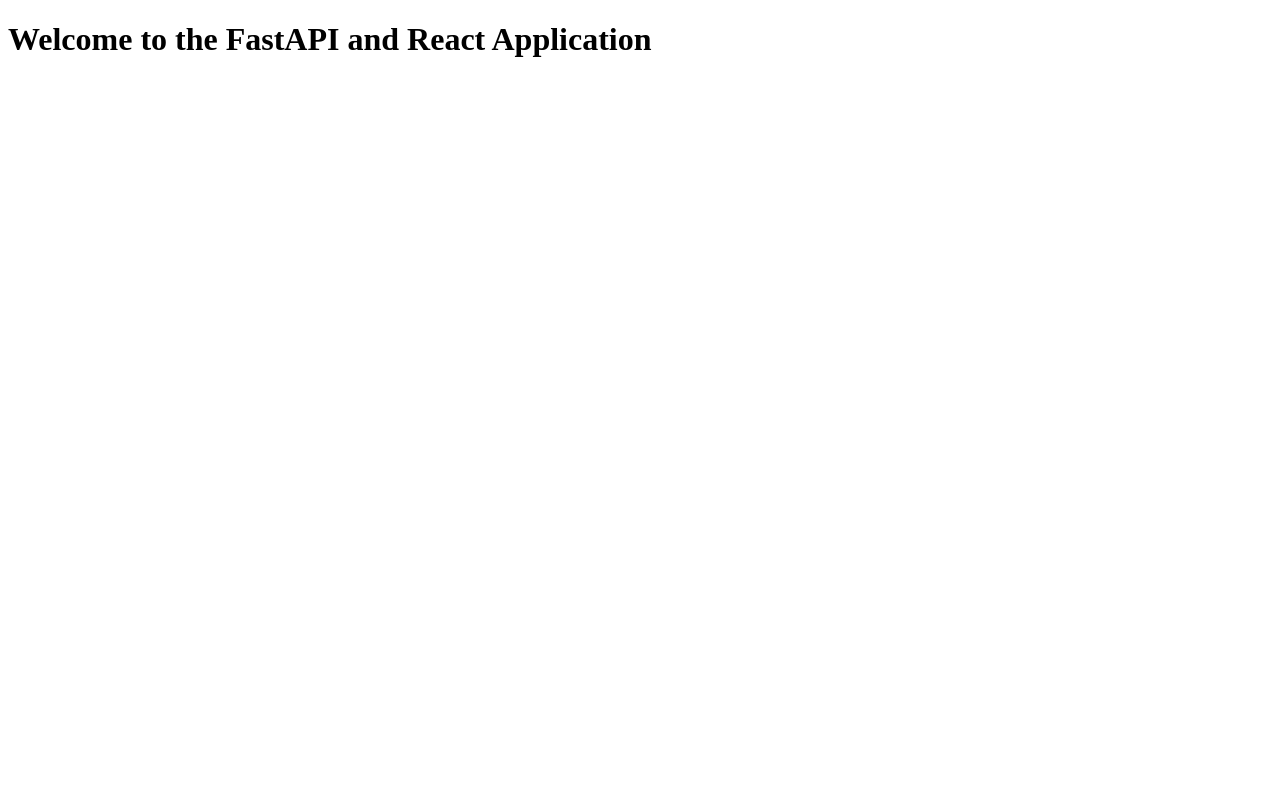
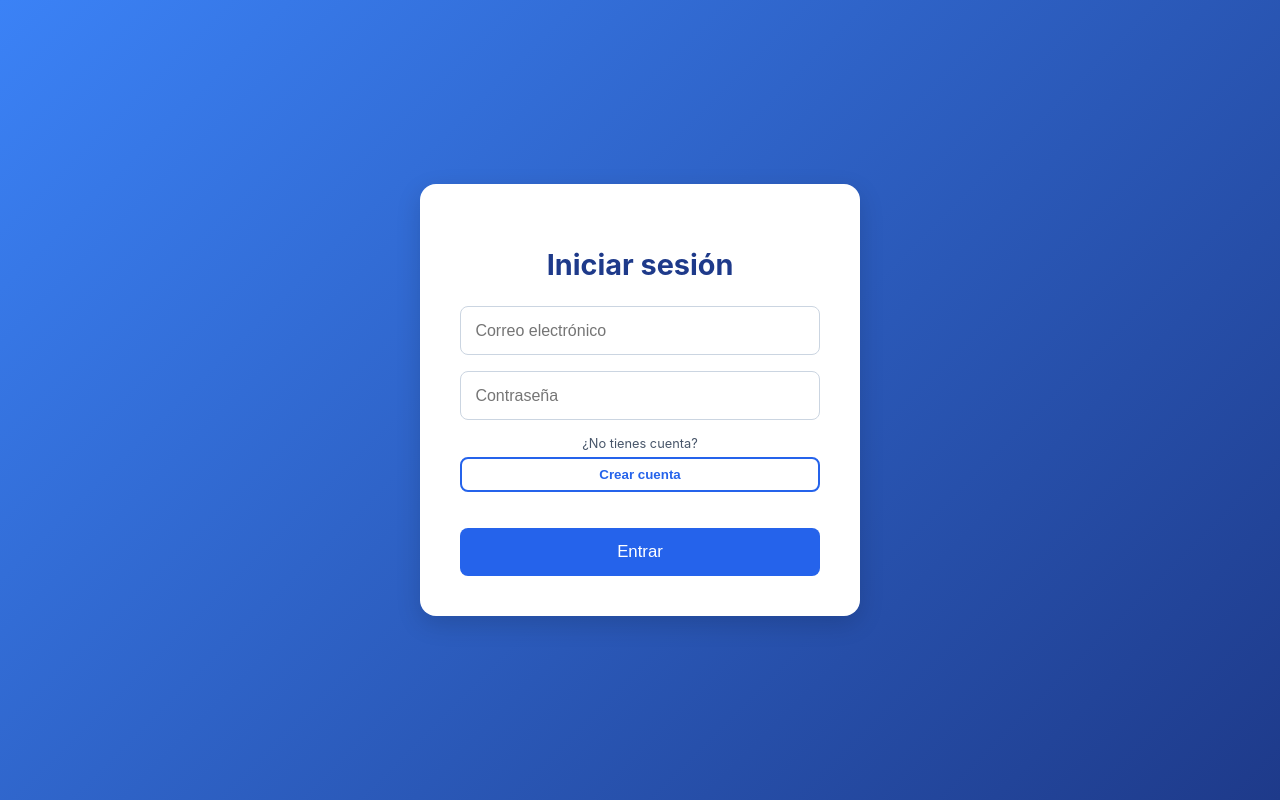
Before and after one commit to JuanFDJ73/FastAPI-AI-streaming, a React (Vite) app in the folder Frontend/: page /login in a window 1280 px wide. Built offline with nearby package versions, Linux system fonts and the light colour scheme; no server answers.

Commit message:
Add Login and Signup components with basic structure and styles. and routing with React Router

```diff
--- a/Frontend/package.json
+++ b/Frontend/package.json
@@ -12,7 +12,8 @@
   "dependencies": {
     "axios": "^1.13.2",
     "react": "^19.2.0",
-    "react-dom": "^19.2.0"
+    "react-dom": "^19.2.0",
+    "react-router-dom": "^6.30.2"
   },
   "devDependencies": {
     "@eslint/js": "^9.39.1",
--- a/Frontend/src/App.css
+++ b/Frontend/src/App.css
@@ -0,0 +1,10 @@
+html,
+body,
+#root {
+  margin: 0;
+  padding: 0;
+  width: 100%;
+  height: 100%;
+  overflow-x: hidden;
+
+}
--- a/Frontend/src/App.jsx
+++ b/Frontend/src/App.jsx
@@ -1,9 +1,18 @@
-function App() {
+import { BrowserRouter, Route, Routes, Navigate } from "react-router-dom";
+
+import Login from "./pages/auth/Login";
+import Signup from "./pages/auth/Signup";
+
+import "./App.css";
+
+export default function App() {
   return (
-    <div className="App">
-      <h1>Welcome to the FastAPI and React Application</h1>
-    </div>
+    <BrowserRouter>
+      <Routes>
+        <Route path="/" element={<Navigate to="/login" replace />} />
+        <Route path="/login" element={<Login />} />
+        <Route path="/signup" element={<Signup />} />
+      </Routes>
+    </BrowserRouter>
   );
 }
-
-export default App;
--- /dev/null
+++ b/Frontend/src/api/api.js
@@ -0,0 +1,15 @@
+const VITE_API_URL = import.meta.env.VITE_API_URL;
+
+export async function apiPost(path, data) {
+  const res = await fetch(`${VITE_API_URL}${path}`, {
+    method: "POST",
+    headers: { "Content-Type": "application/json" },
+    body: JSON.stringify(data),
+  });
+  return res.json();
+}
+
+export async function apiGet(path) {
+  const res = await fetch(`${VITE_API_URL}${path}`);
+  return res.json();
+}
--- /dev/null
+++ b/Frontend/src/pages/auth/Login.css
@@ -0,0 +1,129 @@
+/* Fondo general */
+.auth-login {
+  width: 100%;
+  height: 100vh;
+  display: flex;
+  justify-content: center;
+  align-items: center;
+  background: linear-gradient(135deg, #3b82f6, #1e3a8a);
+  font-family: 'Inter', sans-serif;
+}
+
+/* Contenedor del formulario */
+.auth-form {
+  background: #ffffff;
+  width: 360px;
+  padding: 2.5rem;
+  border-radius: 1rem;
+  box-shadow: 0 8px 25px rgba(0, 0, 0, 0.15);
+  animation: fadeIn 0.5s ease both;
+}
+
+/* Título */
+.auth-title h2 {
+  text-align: center;
+  margin-bottom: 1.5rem;
+  font-size: 1.8rem;
+  color: #1e3a8a;
+}
+
+/* Bloque superior (signup) */
+.auth-extra {
+  text-align: center;
+  margin: 1rem 0 1rem 0;
+  display: flex;
+  flex-direction: column;
+  gap: 0.4rem;
+  color: #475569;
+  font-size: 0.8rem;
+}
+
+.signup-btn {
+  background: transparent;
+  border: 2px solid #2563eb;
+  padding: 0.5rem 0.8rem;
+  border-radius: 0.5rem;
+  cursor: pointer;
+  color: #2563eb;
+  font-weight: 600;
+  transition: all 0.25s ease;
+}
+
+.signup-btn:hover {
+  background: #2563eb;
+  color: #ffffff;
+}
+
+/* Inputs */
+.auth-imputs {
+  display: flex;
+  flex-direction: column;
+  gap: 1rem;
+}
+
+.auth-imputs input {
+  padding: 0.9rem;
+  border-radius: 0.5rem;
+  border: 1px solid #cbd5e1;
+  font-size: 1rem;
+  transition: all 0.2s ease;
+}
+
+.auth-imputs input:focus {
+  border-color: #3b82f6;
+  box-shadow: 0 0 0 3px rgba(59, 130, 246, 0.25);
+  outline: none;
+}
+
+/* Botón Login */
+.auth-button button {
+  width: 100%;
+  margin-top: 1.2rem;
+  padding: 0.9rem;
+  background: #2563eb;
+  color: white;
+  border: none;
+  border-radius: 0.5rem;
+  font-size: 1.05rem;
+  cursor: pointer;
+  transition: background 0.25s ease, transform 0.15s ease;
+}
+
+.auth-button button:hover {
+  background: #1d4ed8;
+  transform: translateY(-2px);
+}
+
+/* Entrar como anónimo */
+.auth-anon {
+  margin-top: 1rem;
+  text-align: center;
+}
+
+.anon-btn {
+  background: #f1f5f9;
+  border: none;
+  padding: 0.7rem;
+  width: 100%;
+  border-radius: 0.5rem;
+  cursor: pointer;
+  font-size: 0.95rem;
+  color: #475569;
+  transition: all 0.25s ease;
+}
+
+.anon-btn:hover {
+  background: #e2e8f0;
+}
+
+/* Animación */
+@keyframes fadeIn {
+  from {
+    opacity: 0;
+    transform: translateY(12px);
+  }
+  to {
+    opacity: 1;
+    transform: translateY(0);
+  }
+}
--- /dev/null
+++ b/Frontend/src/pages/auth/Login.jsx
@@ -0,0 +1,48 @@
+
+import { useNavigate } from "react-router-dom";
+import "./Login.css";
+
+const Login = () => {
+
+  const navigate = useNavigate();
+
+  const loginUser = () => {
+    // TODO: Lógica de autenticación aquí
+    console.log("Iniciando sesión...");
+  };
+
+  const goToSignup = () => {
+    navigate("/signup");
+  };
+
+  return (
+    <div className="auth-login">
+      <div className="auth-form">
+
+        <div className="auth-title">
+          <h2>Iniciar sesión</h2>
+        </div>
+
+        <div className="auth-imputs">
+          <input type="email" placeholder="Correo electrónico" />
+          <input type="password" placeholder="Contraseña" />
+        </div>
+
+        <div className="auth-extra">
+          <span>¿No tienes cuenta?</span>
+          <button onClick={goToSignup} className="signup-btn">Crear cuenta</button>
+        </div>
+
+        <div className="auth-button">
+          <button onClick={loginUser}>Entrar</button>
+        </div>
+
+        {/* <div className="auth-anon">
+          <button className="anon-btn">Entrar como anónimo</button>
+        </div> */}
+      </div>
+    </div>
+  );
+};
+
+export default Login;
--- /dev/null
+++ b/Frontend/src/pages/auth/Signup.jsx
@@ -0,0 +1,45 @@
+import { useState } from "react";
+import { useNavigate } from "react-router-dom";
+import "./Signup.css";
+import { apiPost } from "../../api/api";
+
+const Signup = () => {
+
+  const navigate = useNavigate();
+
+  const signupUser = () => {
+    // TODO: Lógica de registro aquí
+    console.log("Registrando usuario...");
+  };
+
+  const goToLogin = () => {
+    navigate("/login")
+  };
+
+  return (
+    <div className="auth-login">
+      <div className="auth-form">
+        <div className="auth-title">
+          <h2>Registro</h2>
+        </div>
+
+        <form>
+          <div className="auth-imputs">
+            <input type="email" placeholder="Correo electrónico"/>
+            <input type="password" placeholder="Contraseña"/>
+          </div>
+
+          <div className="auth-extra">
+            <span>¿Ya tienes cuenta?</span>
+            <button onClick={goToLogin} className="signup-btn">Iniciar sesión</button>
+          </div>
+          <div className="auth-button">
+            <button onClick={signupUser}>Registrarse</button>
+          </div>
+        </form>
+      </div>
+    </div>
+  );
+};
+
+export default Signup;
```
Also changed, not shown: Frontend/src/pages/auth/Signup.css (added), 1 other file (tests, documents, lock files or other folders).
